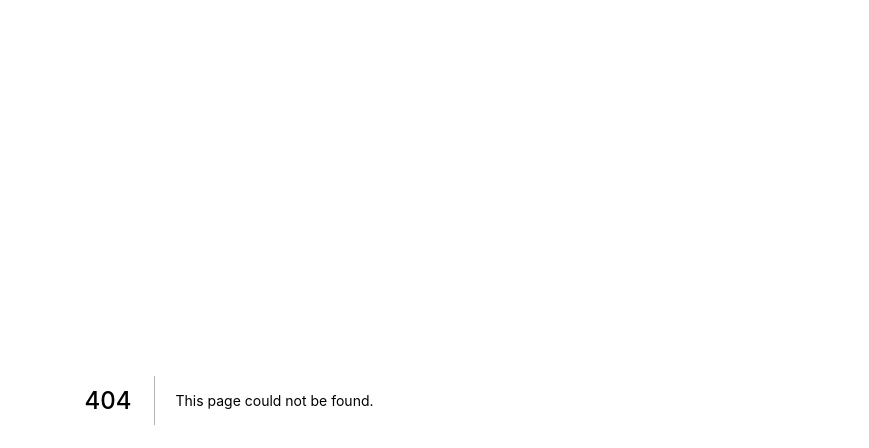
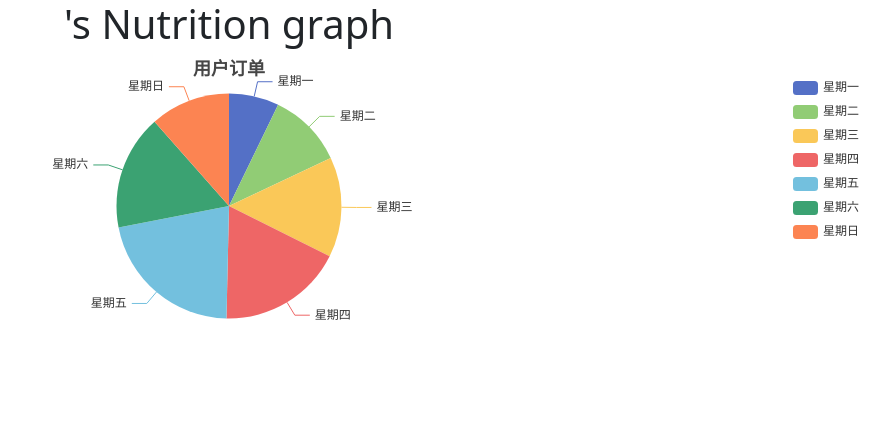
Before and after one commit to DevinLin2/Online_Workout_Tracker, a Next.js app in the folder client_src/: page /nutritiongraph in a window 1280 px wide. Before the commit this address had no page. Shown: the top 448 px of the page, without its empty margins (411-1280 px from the left). Built offline with nearby package versions, Linux system fonts and the light colour scheme.

Commit message:
Add files via upload

```diff
--- /dev/null
+++ b/client_src/pages/nutritiongraph.js
@@ -0,0 +1,76 @@
+import React, { Component } from 'react';
+import ReactEcharts from 'echarts-for-react';
+import 'echarts/lib/chart/pie';
+
+class workOutEcharts extends Component {
+    constructor(props){
+        super(props);
+        this.state = {
+            meal: [],
+            cal: [],
+            name:""
+        };
+    }
+
+    usersWorkoutDate = ['Mon', 'Tue', 'Wed', 'Thu', 'Fri', 'Sat', 'Sun'];
+    usersWorkoutweight = [520, 932, 901, 1934, 1290, 1330, 2000];
+    username = "Tom";
+
+    componentDidMount() {
+        console.log("1");
+        this.setState(
+            {
+                date: this.usersWorkoutDate,//should be connected with back-end(users' workout date)
+                weight: this.usersWorkoutweight,//should be connected with back-end(users' used weight)
+                name: this.username //should be connected with back-end(users' name)
+            }
+        )
+    };
+
+    getOption = ()=>{
+        let option = {
+            title: {
+                text: '用户订单',
+                x: 'center'
+            },
+            tooltip : {
+                trigger: 'item',
+                //提示框浮层内容格式器，支持字符串模板和回调函数形式。
+                formatter: "{a} <br/>{b} : {c} ({d}%)"
+            },
+            legend: {
+                orient: 'vertical',
+                top: 20,
+                right: 5,
+                data: ['星期一','星期二','星期三','星期四','星期五','星期六','星期日']
+            },
+            series : [
+                {
+                    name:'订单量',
+                    type:'pie',
+                    data:[
+                        {value:1000, name:'星期一'},
+                        {value:1500, name:'星期二'},
+                        {value:2000, name:'星期三'},
+                        {value:2500, name:'星期四'},
+                        {value:3000, name:'星期五'},
+                        {value:2300, name:'星期六'},
+                        {value:1600, name:'星期日'}
+                    ],
+                }
+            ]
+        }
+        return option;
+    }
+
+    render() {
+        return (
+            <div className="graph">
+                <h1 align={"center"}>'s Nutrition graph</h1>
+                <ReactEcharts option={this.getOption()} />
+            </div>
+        );
+    }
+}
+
+export default workOutEcharts;
```
